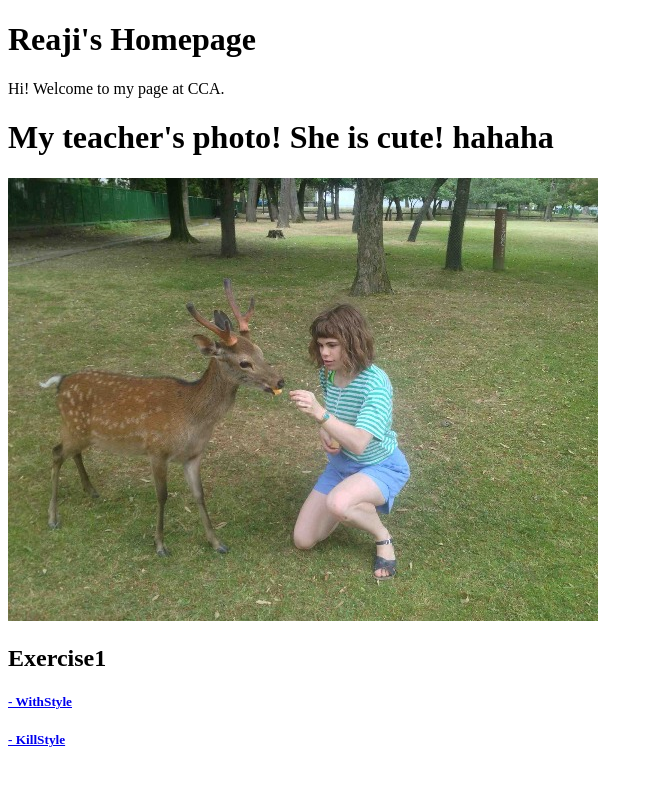
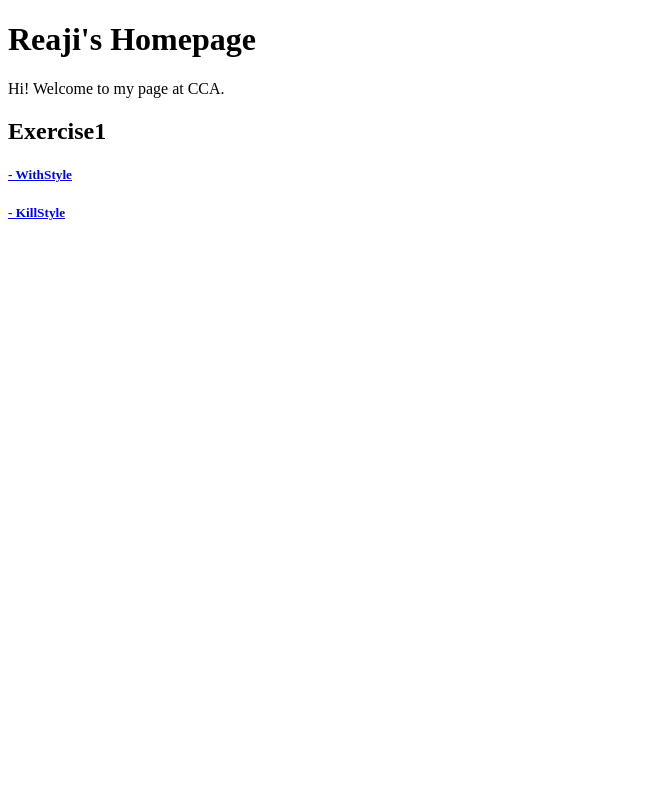
Before and after one commit to reaji/interactive2, a plain HTML site: page index.html in a window 1280 px wide. Shown: the whole page, without its empty margins (0-653 px from the left). Drawn offline with Linux system fonts and the light colour scheme.

Commit message:
delete teacher's pic

```diff
--- a/index.html
+++ b/index.html
@@ -11,10 +11,7 @@
   <p>
     Hi! Welcome to my page at CCA.
   </p>
-  <h1>
-  	My teacher's photo! She is cute! hahaha
-  </h1>
-  <img src="deer-laurel.jpg" />
+
 
 <h2>Exercise1</h2>
 <h5><a href="WithStyle">- WithStyle</a></h5>
```
